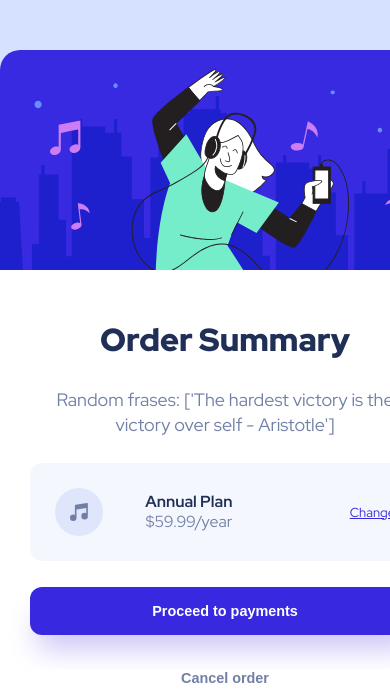
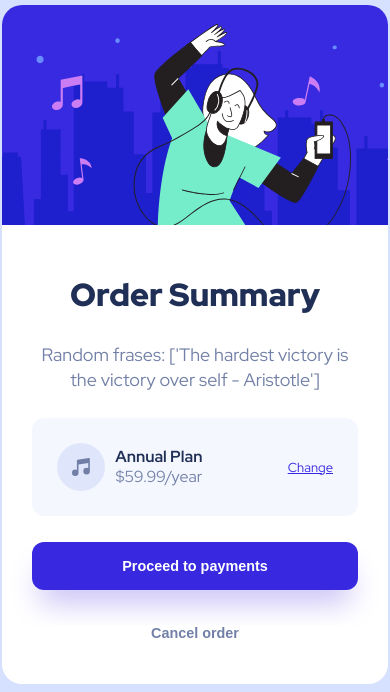
Before and after one commit to DrR7data/flask-random-fruit, a Flask app: page / in a window 390 px wide; the page is wider, and only the part inside the window is pictured. Shown: the top 692 px of that part. Run offline with Flask 3, Linux system fonts and the light colour scheme.

Commit message:
Edit margin and width in css for column

```diff
--- a/static/style.css
+++ b/static/style.css
@@ -50,6 +50,12 @@ body {
     border-radius: 20px;
     overflow: hidden;
     margin: 50px auto;
+}
+@media screen and (max-width: 768px) {
+  .card {
+    width: 386px;
+    margin: 5px auto;
+  }
 }
 .title {
     color: var(--dark-blue);
```
